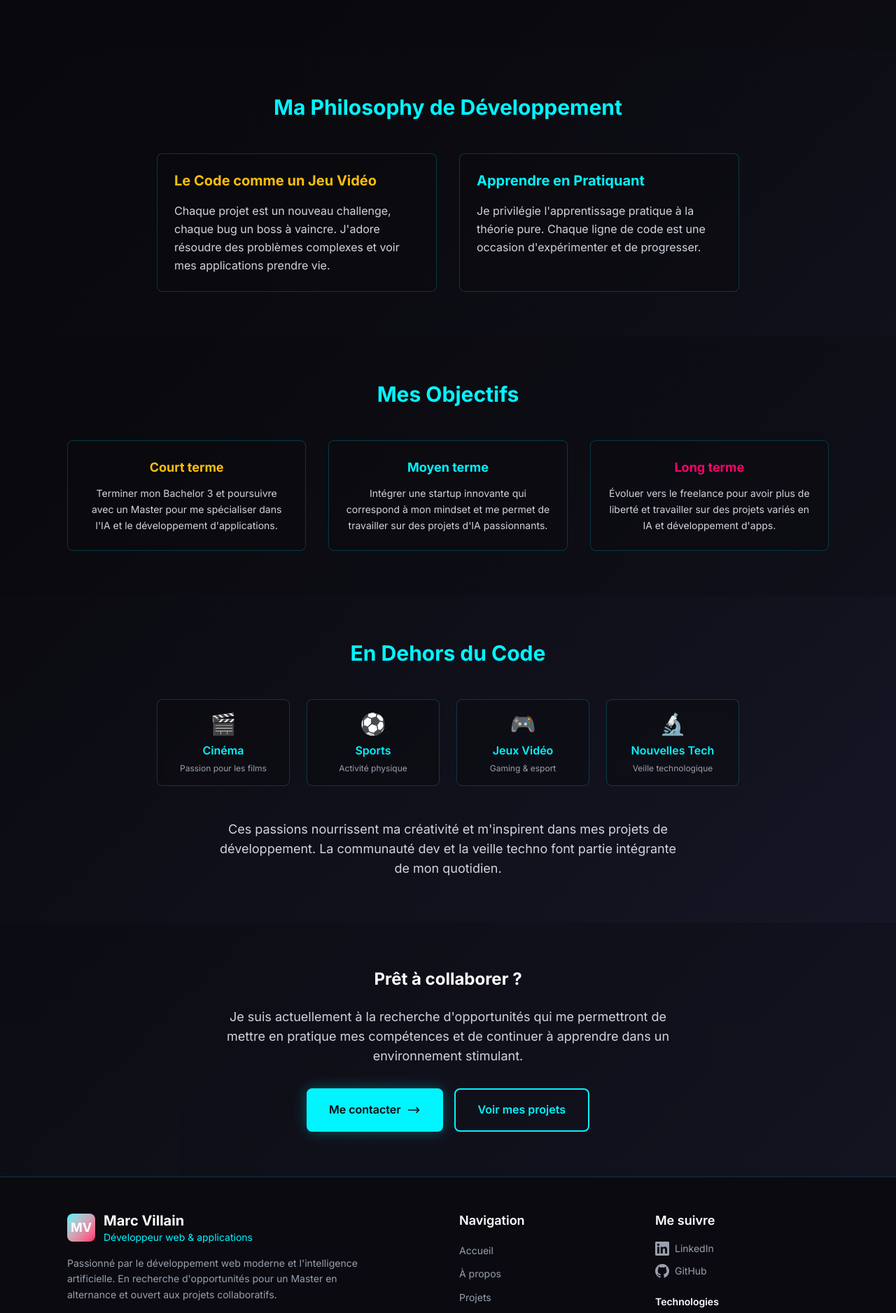
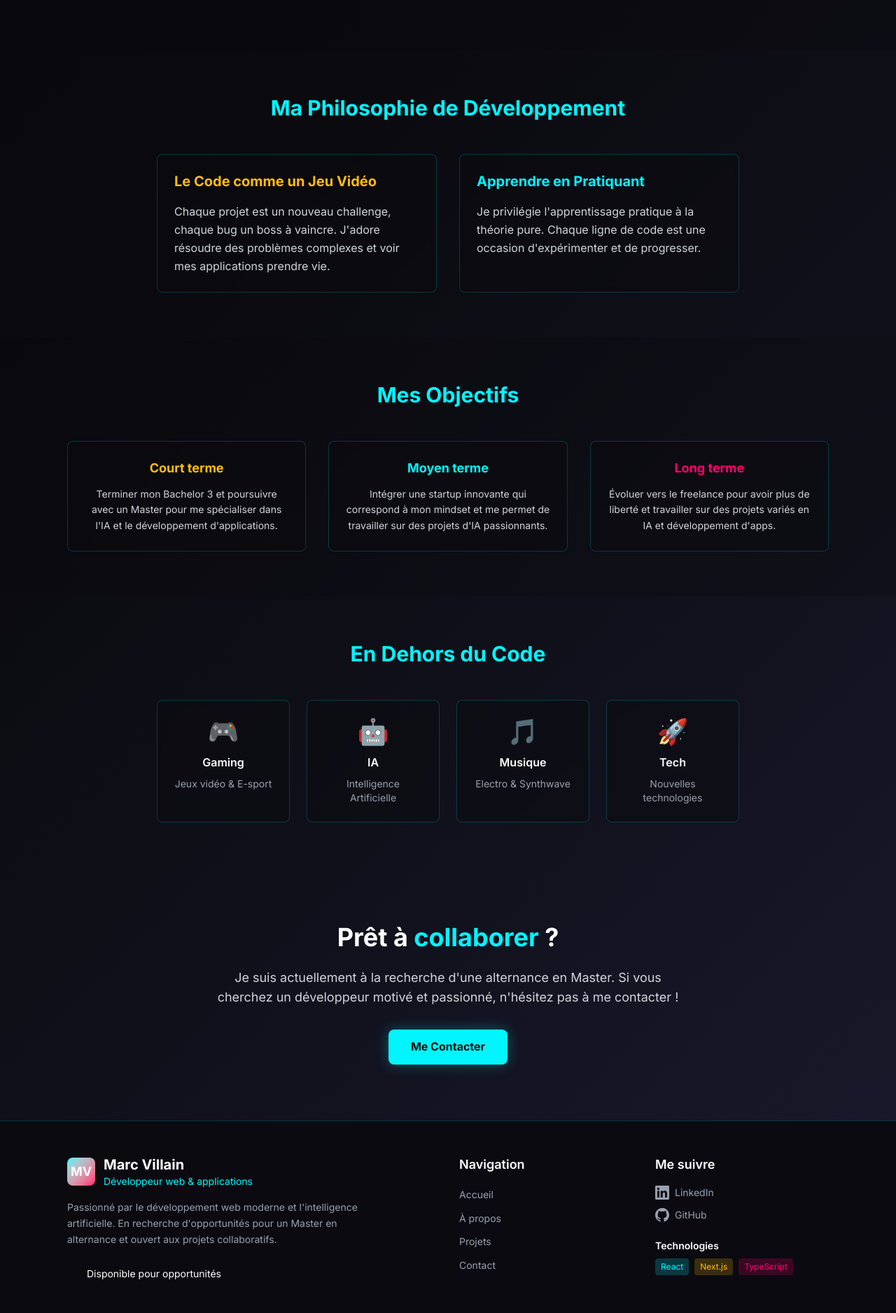
Before and after one commit to Axo34080/portfoliomarcv, a Next.js app: page /about in a window 1280 px wide. Shown: the part 1840-3716 px from the top of the page at 70% size. Built offline with nearby package versions, Linux system fonts and the light colour scheme.

Commit message:
Refactor about page content and layout
Updated various sections in the about page to improve clarity and consistency. Adjusted titles, descriptions, and added status indicators for educational experiences.

```diff
--- a/src/app/about/page.tsx
+++ b/src/app/about/page.tsx
@@ -81,39 +81,48 @@ export default function About() {
                   year: "25 ans",
                   title: "Bac S & Reconversion",
                   description: "Décision de changer de voie professionnelle",
-                  color: "cyber-yellow"
+                  color: "cyber-yellow",
+                  status: ""
                 },
                 {
                   year: "Bac+2",
                   title: "OpenClassrooms",
                   description: "Formation développement web en distanciel",
-                  color: "cyber-cyan"
+                  color: "cyber-cyan",
+                  status: ""
                 },
                 {
                   year: "Bac+3",
                   title: "My Digital School",
                   description: "Bachelor en alternance - Développement web",
-                  color: "cyber-magenta"
+                  color: "cyber-magenta",
+                  status: "En cours"
                 },
                 {
                   year: "Futur",
                   title: "Master & Spécialisation IA",
                   description: "Objectif : IA et développement d'applications",
-                  color: "cyber-purple"
+                  color: "cyber-purple",
+                  status: ""
                 }
               ].map((item, index) => (
                 <div key={index} className={`relative flex items-center mb-8 ${index % 2 === 0 ? 'md:flex-row' : 'md:flex-row-reverse'}`}>
                   <div className={`flex-1 ${index % 2 === 0 ? 'md:pr-8' : 'md:pl-8'} pl-12 md:pl-0`}>
                     <div className="cyber-card p-4">
-                      <div className={`text-${item.color} font-cyber-title font-bold mb-2`}>
+                      <div className={`text-${item.color} font-cyber-title font-bold mb-2 flex items-center gap-2`}>
                         {item.year}
+                        {item.status && (
+                          <span className="text-xs bg-cyber-magenta/20 text-cyber-magenta px-2 py-1 rounded border border-cyber-magenta/50 animate-pulse">
+                            {item.status}
+                          </span>
+                        )}
                       </div>
                       <h4 className="text-white font-semibold mb-1">{item.title}</h4>
                       <p className="text-gray-300 text-sm">{item.description}</p>
                     </div>
                   </div>
 
-                  <div className={`absolute left-4 md:left-1/2 transform md:-translate-x-1/2 w-3 h-3 bg-${item.color} rounded-full border-2 border-cyber-dark`}></div>
+                  <div className={`absolute left-4 md:left-1/2 transform md:-translate-x-1/2 w-3 h-3 bg-${item.color} rounded-full border-2 border-cyber-dark ${item.status ? 'ring-4 ring-cyber-magenta/30 animate-pulse' : ''}`}></div>
                 </div>
               ))}
             </div>
@@ -121,11 +130,11 @@ export default function About() {
         </div>
       </section>
 
-      {/* Ma Philosophy */}
+      {/* Ma Philosophie */}
       <section className="py-16">
         <div className="max-w-4xl mx-auto px-4 sm:px-6 lg:px-8">
           <h2 className="font-cyber-title text-3xl font-bold text-cyber-cyan mb-12 text-center">
-            Ma Philosophy de Développement
+            Ma Philosophie de Développement
           </h2>
 
           <div className="grid md:grid-cols-2 gap-8">
@@ -190,7 +199,7 @@ export default function About() {
         </div>
       </section>
 
-      {/* Centres d'Intérêt - SEULE section avec émojis */}
+      {/* Centres d'Intérêt */}
       <section className="py-16">
         <div className="max-w-4xl mx-auto px-4 sm:px-6 lg:px-8">
           <h2 className="font-cyber-title text-3xl font-bold text-cyber-cyan mb-12 text-center">
@@ -198,60 +207,51 @@ export default function About() {
           </h2>
 
           <div className="grid grid-cols-2 md:grid-cols-4 gap-6">
-            {[
-              { icon: "🎬", title: "Cinéma", desc: "Passion pour les films" },
-              { icon: "⚽", title: "Sports", desc: "Activité physique" },
-              { icon: "🎮", title: "Jeux Vidéo", desc: "Gaming & esport" },
-              { icon: "🔬", title: "Nouvelles Tech", desc: "Veille technologique" }
-            ].map((item, index) => (
-              <div key={index} className="cyber-card p-4 text-center cyber-glow-hover">
-                <div className="text-3xl mb-2">{item.icon}</div>
-                <h4 className="text-cyber-cyan font-semibold mb-1">{item.title}</h4>
-                <p className="text-gray-400 text-xs">{item.desc}</p>
-              </div>
-            ))}
-          </div>
+            <div className="cyber-card p-6 text-center cyber-glow-hover">
+              <div className="text-4xl mb-3">🎮</div>
+              <h4 className="text-white font-semibold mb-2">Gaming</h4>
+              <p className="text-gray-400 text-sm">Jeux vidéo & E-sport</p>
+            </div>
 
-          <div className="text-center mt-12">
-            <p className="text-gray-300 text-lg max-w-2xl mx-auto">
-              Ces passions nourrissent ma créativité et m'inspirent dans mes projets de développement.
-              La communauté dev et la veille techno font partie intégrante de mon quotidien.
-            </p>
+            <div className="cyber-card p-6 text-center cyber-glow-hover">
+              <div className="text-4xl mb-3">🤖</div>
+              <h4 className="text-white font-semibold mb-2">IA</h4>
+              <p className="text-gray-400 text-sm">Intelligence Artificielle</p>
+            </div>
+
+            <div className="cyber-card p-6 text-center cyber-glow-hover">
+              <div className="text-4xl mb-3">🎵</div>
+              <h4 className="text-white font-semibold mb-2">Musique</h4>
+              <p className="text-gray-400 text-sm">Electro & Synthwave</p>
+            </div>
+
+            <div className="cyber-card p-6 text-center cyber-glow-hover">
+              <div className="text-4xl mb-3">🚀</div>
+              <h4 className="text-white font-semibold mb-2">Tech</h4>
+              <p className="text-gray-400 text-sm">Nouvelles technologies</p>
+            </div>
           </div>
         </div>
       </section>
 
       {/* Call to Action */}
-      <section className="py-16 bg-cyber-dark/30">
+      <section className="py-20">
         <div className="max-w-4xl mx-auto px-4 sm:px-6 lg:px-8 text-center">
-          <h2 className="font-cyber-title text-2xl font-bold text-white mb-6">
-            Prêt à collaborer ?
+          <h2 className="font-cyber-title text-3xl md:text-4xl font-bold text-white mb-6">
+            Prêt à <span className="text-cyber-cyan">collaborer</span> ?
           </h2>
           <p className="text-gray-300 text-lg mb-8 max-w-2xl mx-auto">
-            Je suis actuellement à la recherche d'opportunités qui me permettront de mettre en pratique
-            mes compétences et de continuer à apprendre dans un environnement stimulant.
+            Je suis actuellement à la recherche d'une alternance en Master.
+            Si vous cherchez un développeur motivé et passionné, n'hésitez pas à me contacter !
           </p>
-
-          <div className="flex flex-col sm:flex-row gap-4 justify-center">
-            <a
-              href="/contact"
-              className="inline-flex items-center px-8 py-4 bg-cyber-cyan text-cyber-dark font-semibold rounded-lg hover:bg-white transition-all duration-300 shadow-cyber-glow"
-            >
-              Me contacter
-              <svg className="ml-2 w-5 h-5" fill="none" stroke="currentColor" viewBox="0 0 24 24">
-                <path strokeLinecap="round" strokeLinejoin="round" strokeWidth={2} d="M17 8l4 4m0 0l-4 4m4-4H3" />
-              </svg>
-            </a>
-
-            <a
-              href="/projects"
-              className="inline-flex items-center px-8 py-4 border-2 border-cyber-cyan text-cyber-cyan font-semibold rounded-lg hover:bg-cyber-cyan hover:text-cyber-dark transition-all duration-300"
-            >
-              Voir mes projets
-            </a>
-          </div>
+          <a
+            href="/contact"
+            className="inline-block bg-cyber-cyan text-cyber-dark font-bold py-3 px-8 rounded-lg hover:bg-cyber-cyan/80 transition-all duration-300 transform hover:scale-105 shadow-cyber-glow"
+          >
+            Me Contacter
+          </a>
         </div>
       </section>
     </div>
-  )
+  );
 }
```
